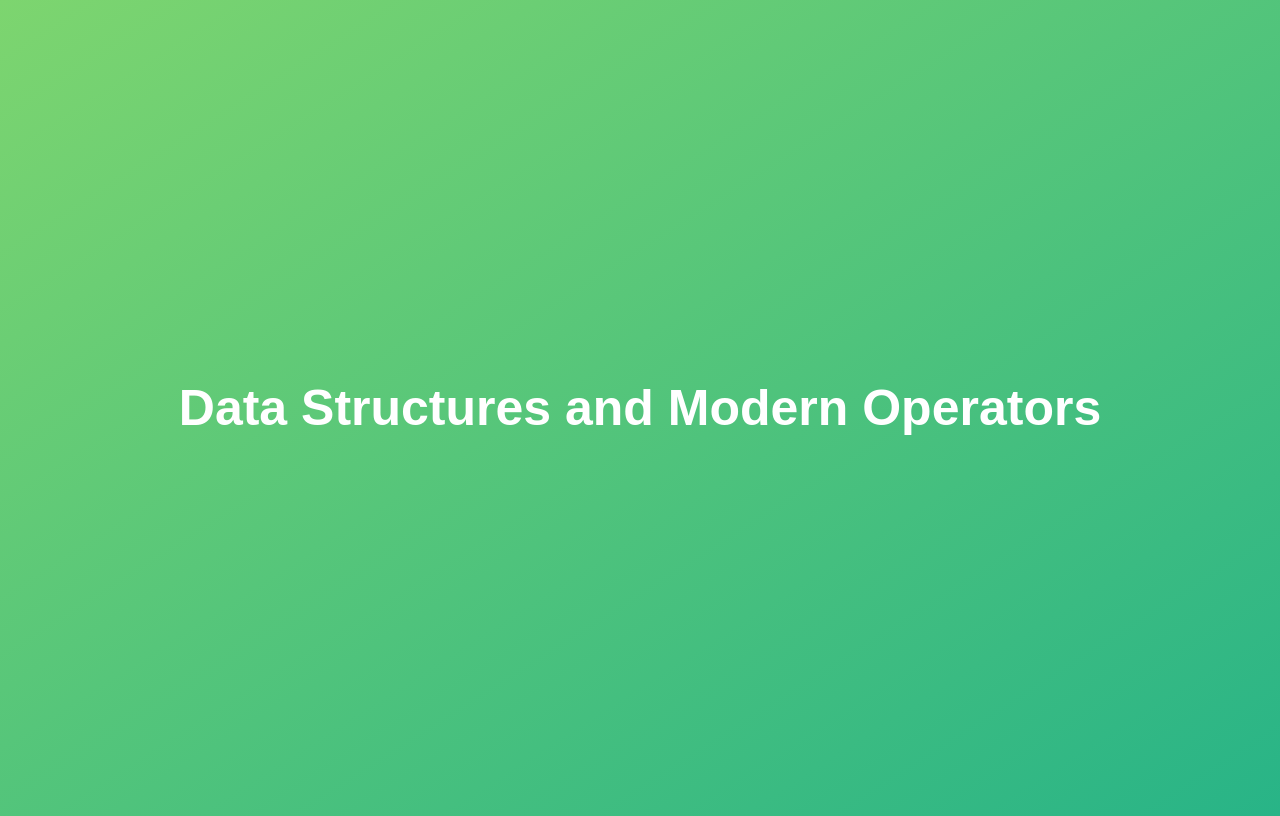
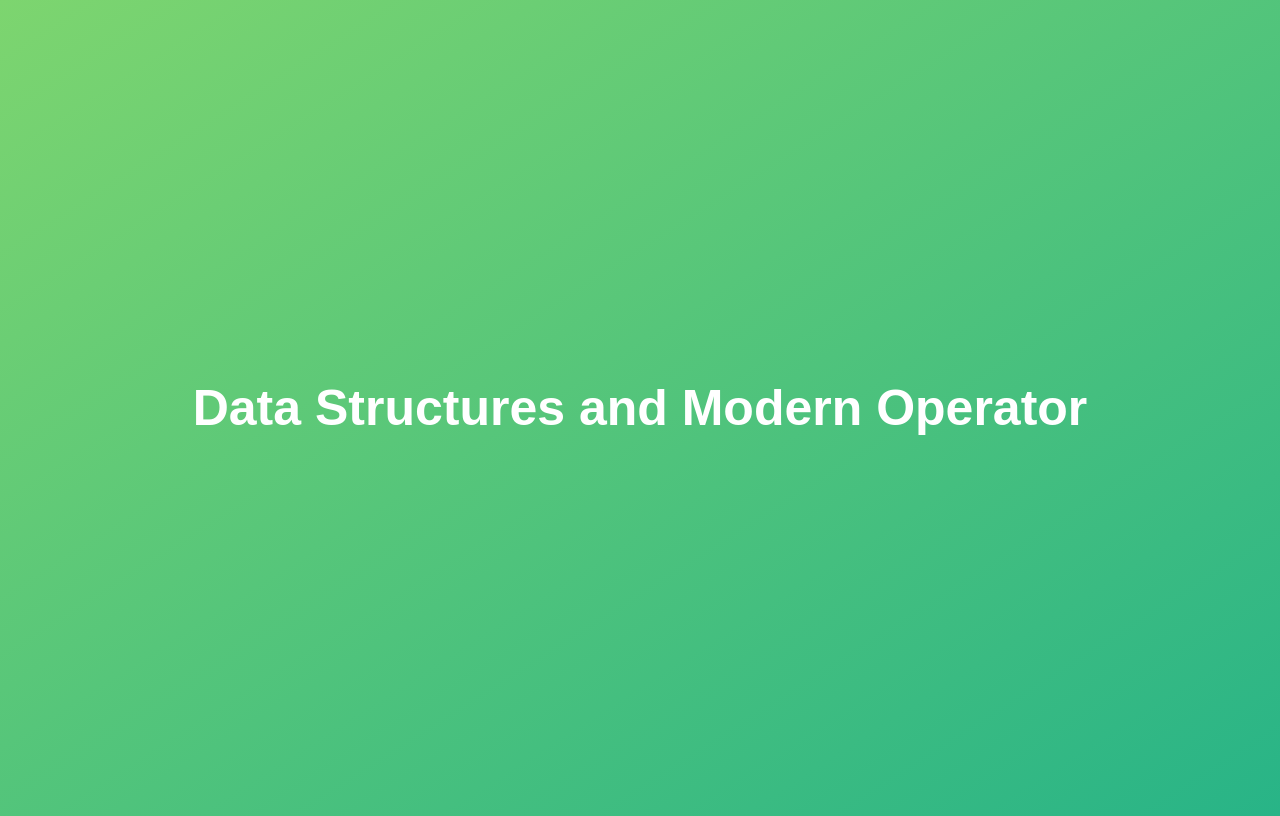
Before and after one commit to Nifemiasaolu/Data-Structures-and-Operator, a plain HTML site: page index.html in a window 1280 px wide. Drawn offline with Linux system fonts and the light colour scheme.

Commit message:
DOM tweak

```diff
--- a/index.html
+++ b/index.html
@@ -33,7 +33,7 @@
     </style>
   </head>
   <body>
-    <h1>Data Structures and Modern Operators</h1>
+    <h1>Data Structures and Modern Operator</h1>
     <script src="script.js"></script>
   </body>
 </html>
```
